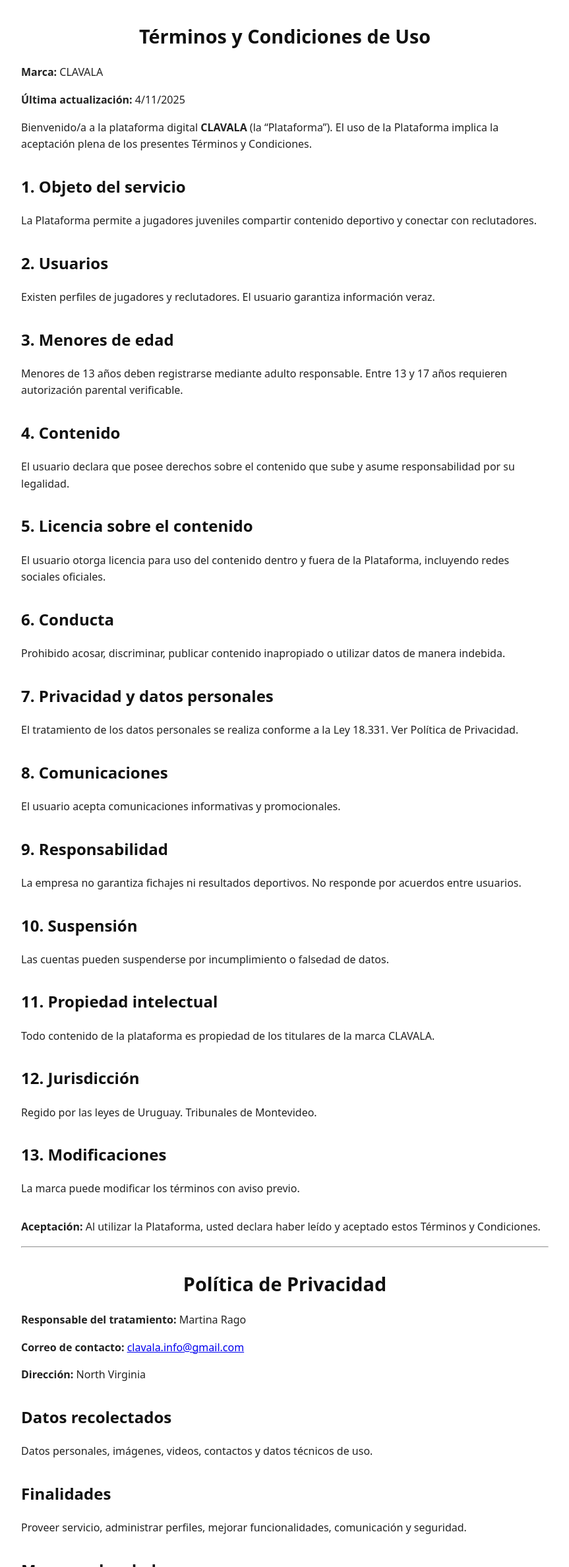
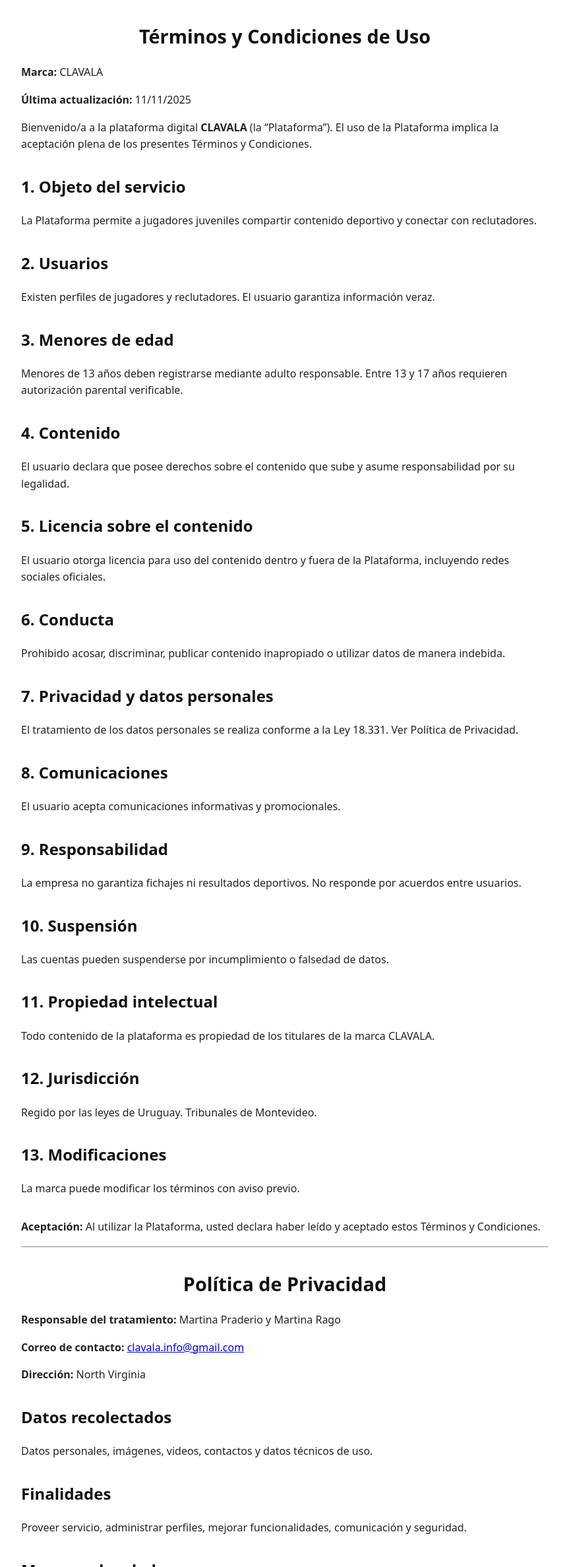
Before and after one commit to ProyectoFinal-Martinez-Praderio-Rago/terms-and-conditions, a plain HTML site: page index.html in a window 1280 px wide. Shown: the top 2375 px of the page at 66% size, without its empty margins (208-1071 px from the left). Drawn offline with Linux system fonts and the light colour scheme.

Commit message:
Update last update date and responsible person

```diff
--- a/index.html
+++ b/index.html
@@ -32,7 +32,7 @@
 <body>
   <h1>Términos y Condiciones de Uso</h1>
   <p><strong>Marca:</strong> CLAVALA</p>
-  <p><strong>Última actualización:</strong> 4/11/2025</p>
+  <p><strong>Última actualización:</strong> 11/11/2025</p>
 
   <p>Bienvenido/a a la plataforma digital <strong>CLAVALA</strong> (la “Plataforma”). El uso de la Plataforma implica la aceptación plena de los presentes Términos y Condiciones.</p>
 
@@ -108,7 +108,7 @@
   <h1>Política de Privacidad</h1>
 
   <section>
-    <p><strong>Responsable del tratamiento:</strong> Martina Rago</p>
+    <p><strong>Responsable del tratamiento:</strong> Martina Praderio y Martina Rago</p>
     <p><strong>Correo de contacto:</strong> <a href="mailto:clavala.info@gmail.com">clavala.info@gmail.com</a></p>
     <p><strong>Dirección:</strong> North Virginia</p>
   </section>
```
